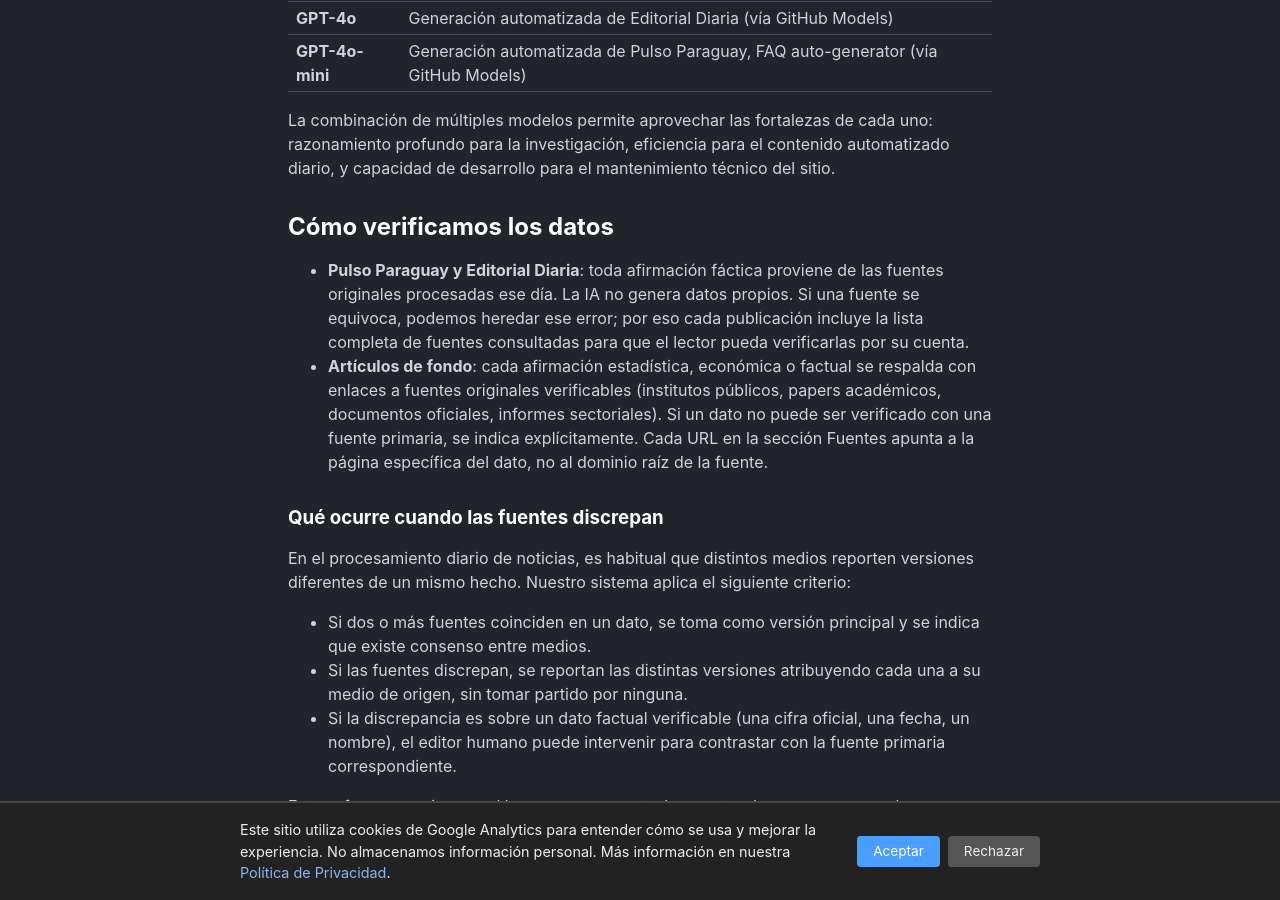
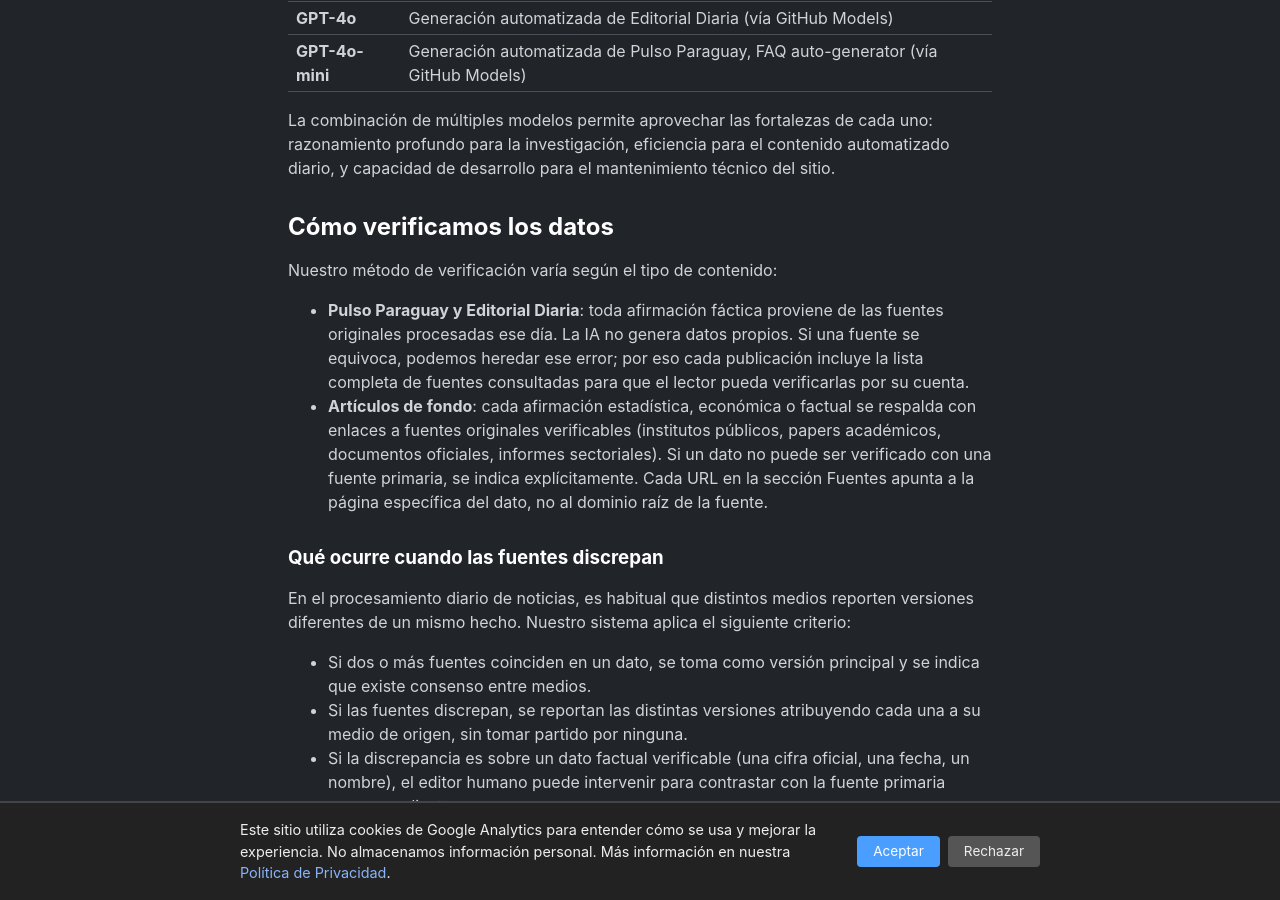
Before and after one commit to miravosqueinteresante/muchotexto.net, a Jekyll site: the page built from como-trabajamos.markdown, in a window 1280 px wide and 900 px high, scrolled down 3894 px. Built offline with Jekyll 4.4.1, drawn with Linux system fonts in a browser that asks for light colours.

Commit message:
fix: add intro line to verifiation section to clarify two distinct methods (Pulso/Editorial vs Articulos)

```diff
--- a/como-trabajamos.markdown
+++ b/como-trabajamos.markdown
@@ -84,6 +84,8 @@ La combinación de múltiples modelos permite aprovechar las fortalezas de cada
 
 ## Cómo verificamos los datos
 
+Nuestro método de verificación varía según el tipo de contenido:
+
 - **Pulso Paraguay y Editorial Diaria**: toda afirmación fáctica proviene de las fuentes originales procesadas ese día. La IA no genera datos propios. Si una fuente se equivoca, podemos heredar ese error; por eso cada publicación incluye la lista completa de fuentes consultadas para que el lector pueda verificarlas por su cuenta.
 - **Artículos de fondo**: cada afirmación estadística, económica o factual se respalda con enlaces a fuentes originales verificables (institutos públicos, papers académicos, documentos oficiales, informes sectoriales). Si un dato no puede ser verificado con una fuente primaria, se indica explícitamente. Cada URL en la sección Fuentes apunta a la página específica del dato, no al dominio raíz de la fuente.
 
```
